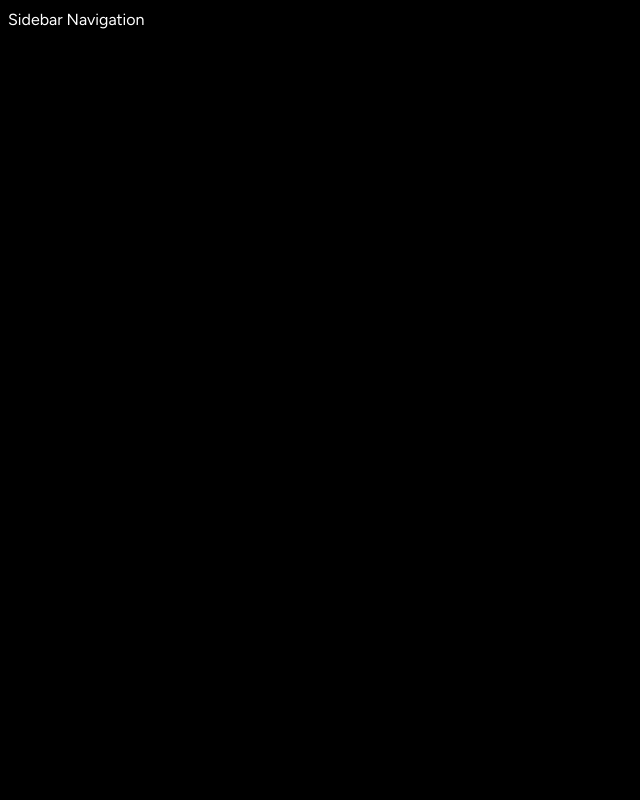
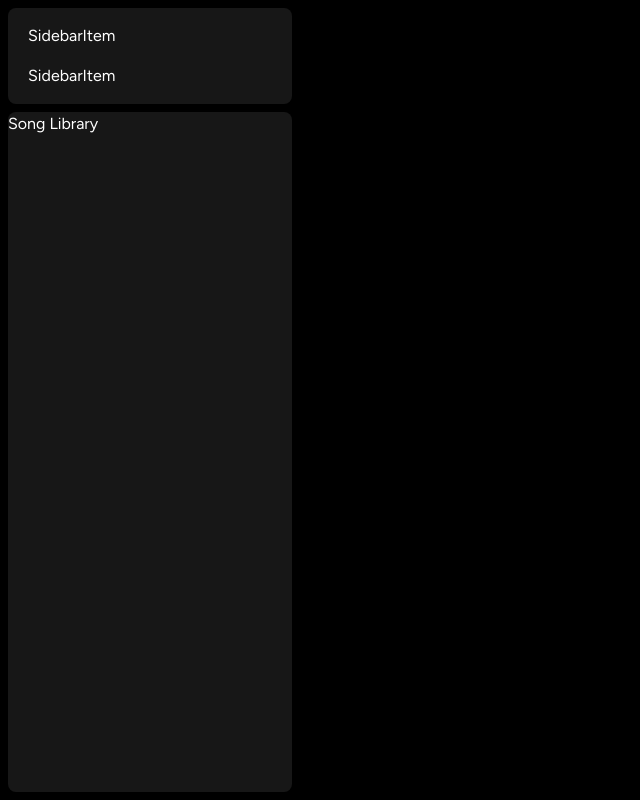
Before and after one commit to ealinaa/practice-of-nextjs, a Next.js app: page / in a window 1280 px wide. Shown: the whole page, without its empty margins (0-640 px from the left). Built offline with nearby package versions, Linux system fonts and the light colour scheme.

Commit message:
worked with components

```diff
--- a/components/Box.tsx
+++ b/components/Box.tsx
@@ -1,4 +1,5 @@
 import React from 'react'
+import { twMerge } from 'tailwind-merge';
 
 interface BoxProps {
     children: React.ReactNode;
@@ -11,7 +12,9 @@ children,
 className
 }) => {
   return (
-    <div>{children}</div>
+    <div className={twMerge(`bg-neutral-900 rounded-lg h-fit w-full`, className)}>
+        {children}
+        </div>
   )
 }
 
--- a/components/Sidebar.tsx
+++ b/components/Sidebar.tsx
@@ -6,6 +6,7 @@ import { useMemo } from "react";
 import { BiSearch } from "react-icons/bi";
 import { HiHome } from "react-icons/hi";
 import Box from "./Box";
+import SidebarItem from "./SidebarItem";
 
 interface SidebarProps {
     children: React.ReactNode
@@ -17,7 +18,8 @@ const Sidebar: React.FC<SidebarProps>= ({
 }) => {
     const pathname = usePathname();
 
-    const routes = useMemo(()=> [{
+    const routes = useMemo(()=> [
+        {
         icon: HiHome,
         label: 'Home',
         active: pathname !== '/search',
@@ -34,7 +36,18 @@ const Sidebar: React.FC<SidebarProps>= ({
     <div className="flex h-full">
  <div className="hidden md:flex flex-col gap-y-2 bg-black h-full p-2 w-[300px]">
     <Box>
-        Sidebar Navigation
+      <div className="flex flex-col gap-y-4 px-5 py-4 ">
+        {routes.map((item) => (
+            <SidebarItem
+            key= {item.label}
+            {...item}
+            />
+        ))}
+
+      </div>
+    </Box>
+    <Box className="overflow-y-auto h-full">
+        Song Library
     </Box>
 
  </div>
--- /dev/null
+++ b/components/SidebarItem.tsx
@@ -0,0 +1,11 @@
+import React from 'react'
+
+
+
+const SidebarItem = () => {
+  return (
+    <div>SidebarItem</div>
+  )
+}
+
+export default SidebarItem
--- a/package.json
+++ b/package.json
@@ -12,7 +12,8 @@
     "next": "14.2.15",
     "react": "^18",
     "react-dom": "^18",
-    "react-icons": "^5.3.0"
+    "react-icons": "^5.3.0",
+    "tailwind-merge": "^2.5.4"
   },
   "devDependencies": {
     "@types/node": "^20",
```
Also changed, not shown: 1 other file (tests, documents, lock files or other folders).
